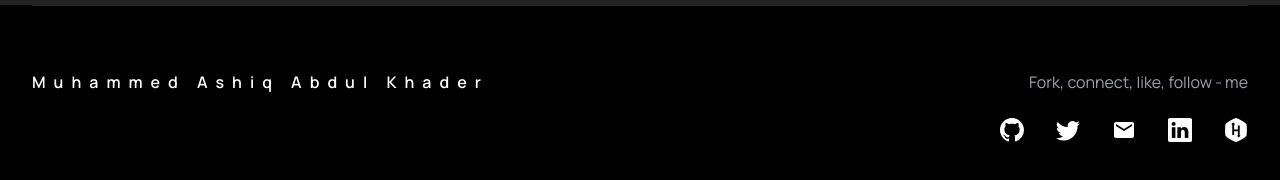
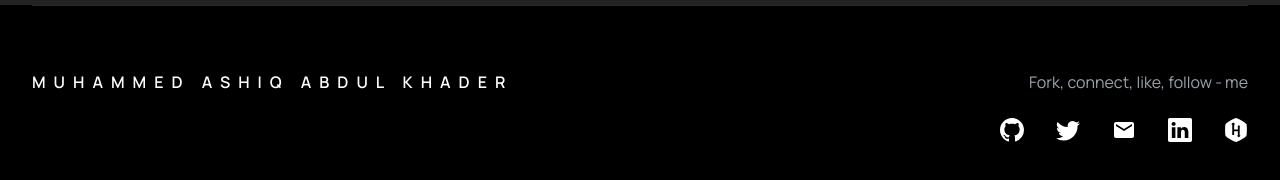
Before and after one commit to muhsinbinirshad/Portfolio-Website, a Next.js app: page / in a window 1280 px wide. Shown: the part 4713-4893 px from the top of the page. Built offline with nearby package versions, Linux system fonts and the light colour scheme.

Commit message:
Update Footer.jsx

```diff
--- a/components/Footer.jsx
+++ b/components/Footer.jsx
@@ -12,7 +12,7 @@ export default function Footer(props) {
       <hr className="w-full border-1 border-gray-200 dark:border-gray-800 mb-8" />
       <div className="container xl:max-w-screen-xl lg:flex justify-between mx-auto mt-2 lg:mt-8 mb-12">
         <section className="mb-8 lg:mb-0 font-semibold tracking-widest">
-          Muhammed Ashiq Abdul Khader
+          MUHAMMED ASHIQ ABDUL KHADER
         </section>
         <section>
           <hr className="lg:hidden mb-6 border-gray-200 dark:border-gray-800" />
```
